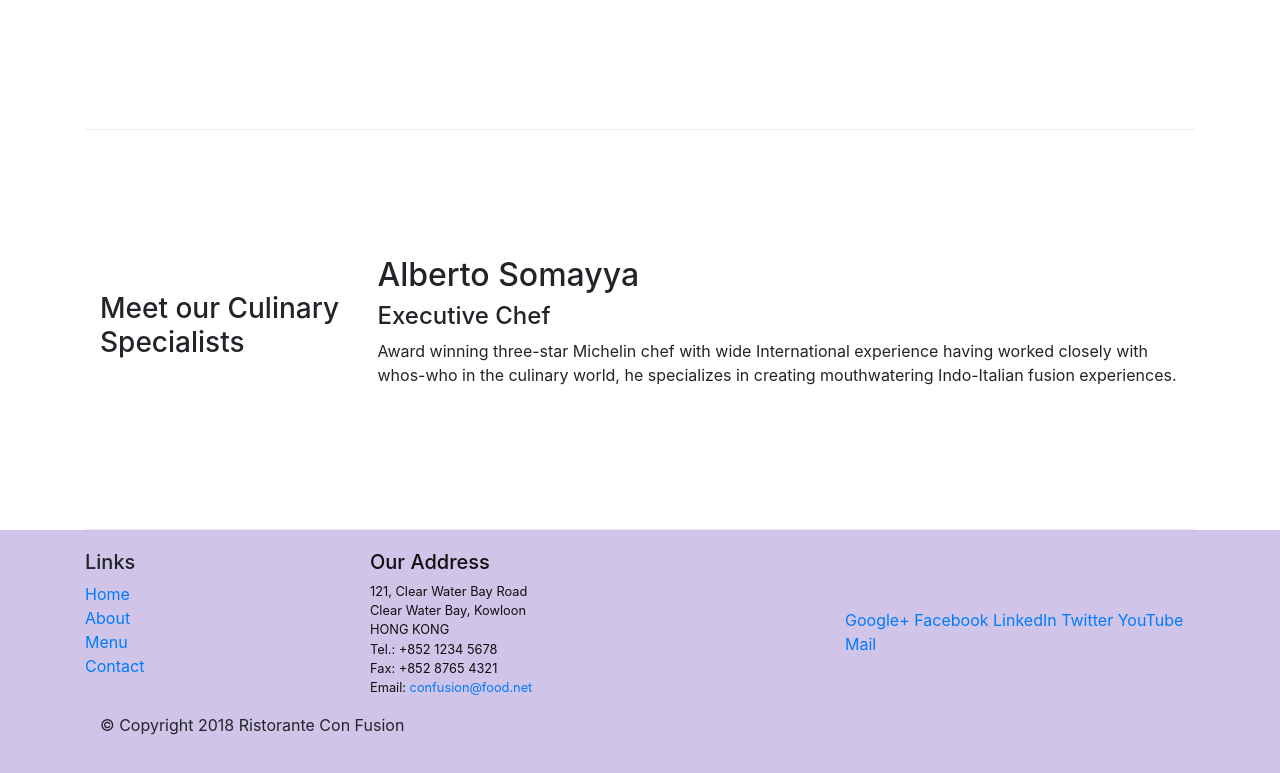
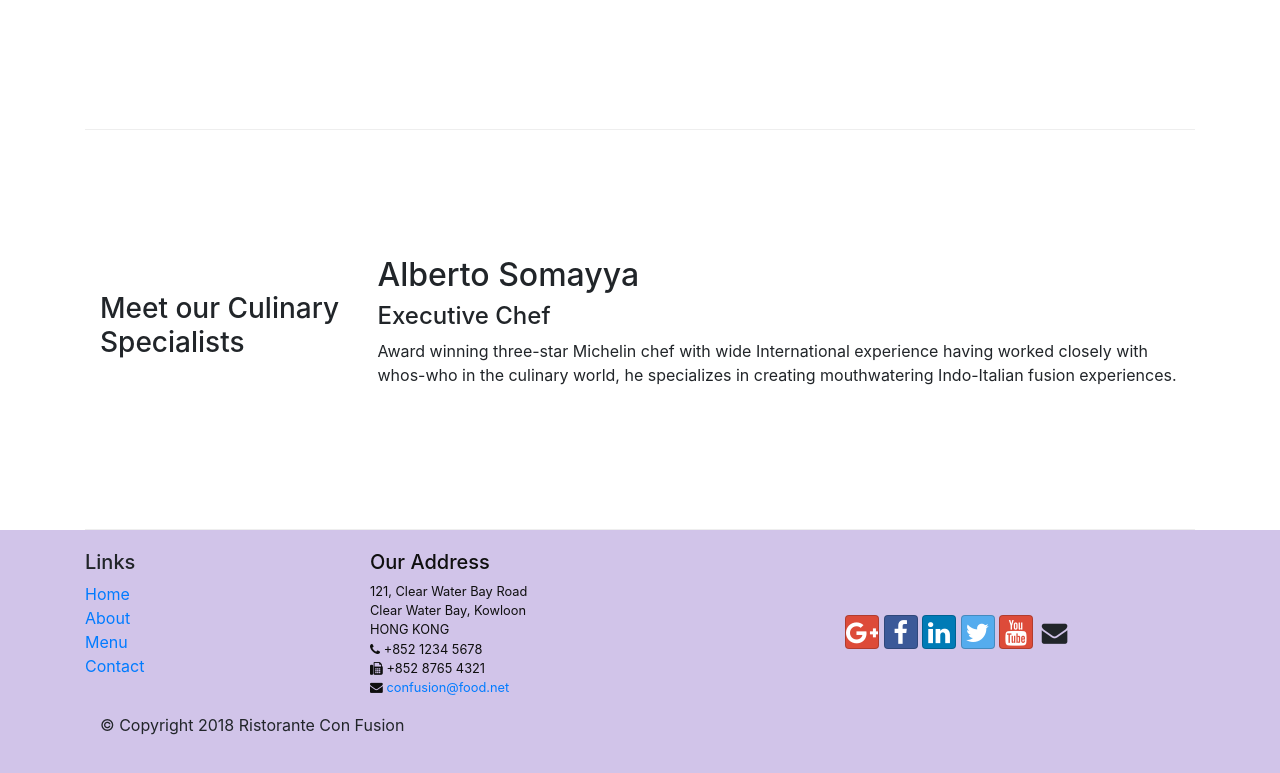
Before and after one commit to AshiqPranto/Bootstraps_Practice_With_Coursera, a website: page index.html in a window 1280 px wide. Shown: the part 1018-1791 px from the top of the page. Drawn offline with nearby package versions, Linux system fonts and the light colour scheme.

Commit message:
Icon Fonts

```diff
--- a/index.html
+++ b/index.html
@@ -11,6 +11,10 @@
     <!-- Bootstrap CSS -->
     <link rel="stylesheet" href="node_modules/bootstrap/dist/css/bootstrap.min.css">
     <link rel="stylesheet" href="css/styles.css">
+
+    <!-- Font-Awesome Cdn -->
+    <link rel="stylesheet" href="node_modules/font-awesome/css/font-awesome.min.css">
+    <link rel="stylesheet" href="node_modules/bootstrap-social/bootstrap-social.css">
 
 </head>
 
@@ -27,10 +31,10 @@
 
             <div class="collapse navbar-collapse" id="Navbar">
                 <ul class="navbar-nav mr-auto">
-                    <li class="nav-item active"> <a class="nav-link" href="#">Home</a></li>
-                    <li  class="nav-item "> <a class="nav-link" href="./aboutus.html">About</a></li>
-                    <li  class="nav-item "> <a class="nav-link" href="#">Menu</a></li>
-                    <li  class="nav-item "> <a class="nav-link" href="#">Contact</a></li>
+                    <li class="nav-item active"> <a class="nav-link" href="#"><span class="fa fa-home fa-large"></span> Home</a></li>
+                    <li  class="nav-item "> <a class="nav-link" href="./aboutus.html"><i class="fa fa-info-circle"></i> About</a></li>
+                    <li  class="nav-item "> <a class="nav-link" href="#"><span class="fa fa-list"></span> Menu</a></li>
+                    <li  class="nav-item "> <a class="nav-link" href="#"><span class="fa fa-address-card"></span> Contact</a></li>
                 </ul>
             </div>
 
@@ -107,19 +111,19 @@
 		              121, Clear Water Bay Road<br>
 		              Clear Water Bay, Kowloon<br>
 		              HONG KONG<br>
-		              Tel.: +852 1234 5678<br>
-		              Fax: +852 8765 4321<br>
-		              Email: <a href="mailto:confusion@food.net">confusion@food.net</a>
+		              <i class="fa fa-phone"></i> +852 1234 5678<br>
+		              <i class="fa fa-fax"></i> +852 8765 4321<br>
+		              <i class="fa fa-envelope"></i> <a href="mailto:confusion@food.net">confusion@food.net</a>
 		           </address>
                 </div>
                 <div class="col-12 col-sm-4 align-self-center">
                     <div>
-                        <a href="http://google.com/+">Google+</a>
-                        <a href="http://www.facebook.com/profile.php?id=">Facebook</a>
-                        <a href="http://www.linkedin.com/in/">LinkedIn</a>
-                        <a href="http://twitter.com/">Twitter</a>
-                        <a href="http://youtube.com/">YouTube</a>
-                        <a href="mailto:">Mail</a>
+                        <a class="btn btn-social-icon btn-google" href="http://google.com/+"><i class="fa fa-google-plus"></i></a>
+                        <a class="btn btn-social-icon btn-facebook" href="http://www.facebook.com/profile.php?id="><i class="fa fa-facebook"></i></a>
+                        <a class="btn btn-social-icon btn-linkedin" href="http://www.linkedin.com/in/"><i class="fa fa-linkedin"></i></a>
+                        <a class="btn btn-social-icon btn-twitter" href="http://twitter.com/"><i class="fa fa-twitter"></i></a>
+                        <a class="btn btn-social-icon btn-google" href="http://youtube.com/"><i class="fa fa-youtube"></i></a>
+                        <a class="btn btn-social-icon " href="mailto:"><i class="fa fa-envelope"></i></a>
                     </div>
                 </div>
            </div>
--- a/package.json
+++ b/package.json
@@ -14,7 +14,9 @@
     "lite-server": "^2.3.0"
   },
   "dependencies": {
-    "bootstrap": "^4.0.0",
+    "bootstrap": "^4.6.1",
+    "bootstrap-social": "^5.1.1",
+    "font-awesome": "^4.7.0",
     "jquery": "^3.3.1",
     "popper.js": "^1.12.9"
   }
```
Also changed, not shown: aboutus.html (+7 -1 lines), 1 other file.
